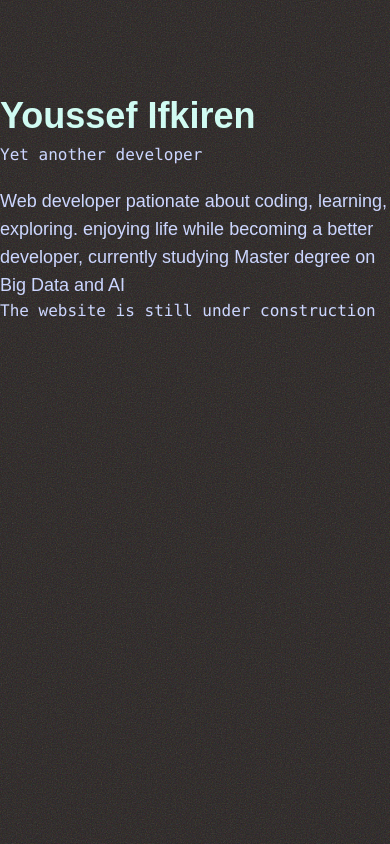
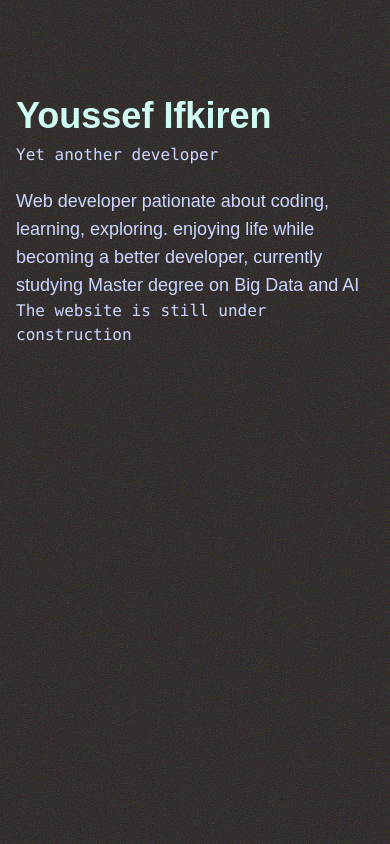
Before and after one commit to youssefifkiren/portfolio, a Next.js app: page / in a window 390 px wide. Built offline with nearby package versions, Linux system fonts and the light colour scheme.

Commit message:
fixed mobile padding

```diff
--- a/app/layout.tsx
+++ b/app/layout.tsx
@@ -43,7 +43,7 @@ export default function RootLayout({
       >
         <Providers>
           <Dchach />
-          <main className="mx-auto w-full max-w-[900px] pt-0 md:pt-12 text-indigo-200">
+          <main className="mx-auto w-full max-w-[900px] pt-0 md:pt-12 p-4 text-indigo-200">
             {children}
           </main>
         </Providers>
```
